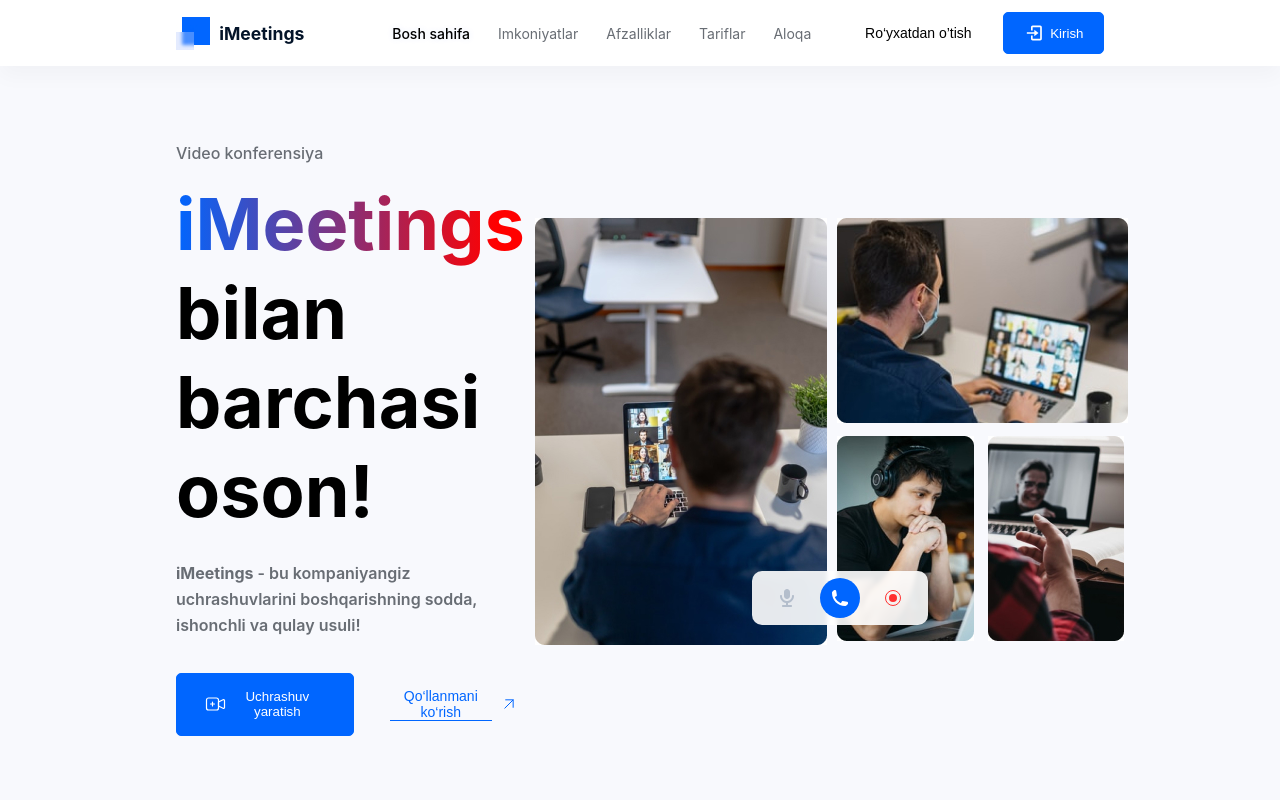
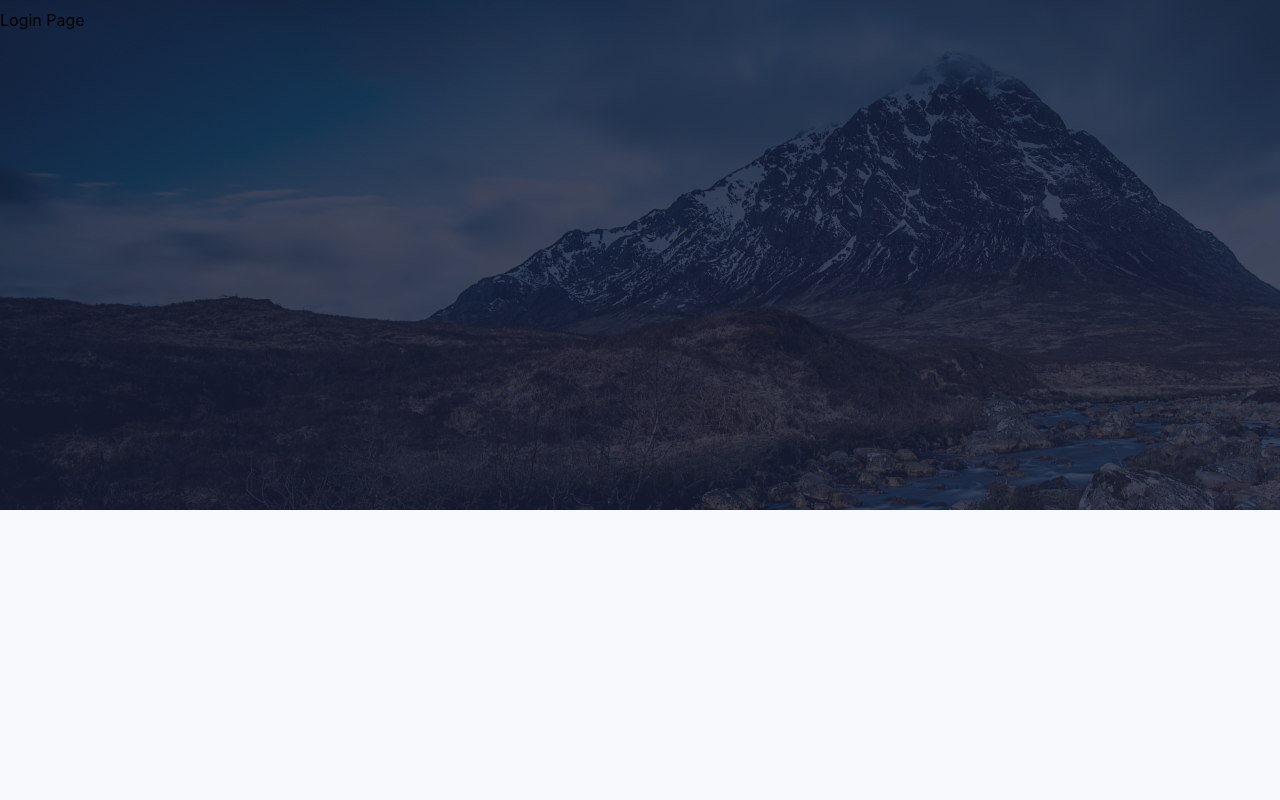
Before and after one commit to Inomjon7777/main-task, a React (Create React App) app: page /login in a window 1280 px wide. Shown: the top 800 px of the page. Built offline with nearby package versions, Linux system fonts and the light colour scheme.

Commit message:
i add react-router-dom

```diff
--- a/package.json
+++ b/package.json
@@ -8,7 +8,7 @@
     "@testing-library/user-event": "^13.5.0",
     "react": "^18.2.0",
     "react-dom": "^18.2.0",
-    "react-router-dom": "^6.4.2",
+    "react-router-dom": "^6.0.0",
     "react-scripts": "5.0.1",
     "web-vitals": "^2.1.4"
   },
--- a/public/index.html
+++ b/public/index.html
@@ -24,7 +24,7 @@
       work correctly both with client-side routing and a non-root public URL.
       Learn how to configure a non-root public URL by running `npm run build`.
     -->
-    <title>React App</title>
+    <title>iMeetings</title>
   </head>
   <body>
     <noscript>You need to enable JavaScript to run this app.</noscript>
--- a/src/app.jsx
+++ b/src/app.jsx
@@ -1,5 +1,4 @@
 import React from "react";
-import { BrowserRouter, Routes, Route } from "react-router-dom";
 
 // Components
 import Nav from "./components/nav/nav";
@@ -9,11 +8,10 @@
 import Tariffs from "./components/tariffs/tariffs";
 import Connection from "./components/connection/connection";
 import Footer from "./components/footer/footer";
-import Login from "./components/login/login";
 
 const App = () => {
   return (
-    <div>
+    <>
       <Nav />
       <Hero />
       <Opportunities />
@@ -21,7 +19,7 @@
       <Tariffs />
       <Connection />
       <Footer />
-    </div>
+    </>
   );
 };
 
--- a/src/components/login/login.jsx
+++ b/src/components/login/login.jsx
@@ -1,6 +1,4 @@
 import React from "react";
-import ReactDOM from "react-dom/client";
-import { BrowserRouter, Routes, Route } from "react-router-dom";
 
 import logo from "../../assets/images/login/logo.jpg";
 import mountain from "../../assets/images/login/mountain.jpg";
@@ -11,10 +9,7 @@
   return (
     <div className="login">
       <div className="container"></div>
-      Lorem ipsum dolor, sit amet consectetur adipisicing elit. Temporibus cimus
-      at officia? Quisquam perferendis harum sunt, iciis a, eius non harum optio
-      officia mollitia perspiciatis enim alias corporis. Aut vel dolorum magnam
-      tempora error voluptate ae quos quasi.
+      Login Page
     </div>
   );
 };
--- a/src/components/nav/nav.jsx
+++ b/src/components/nav/nav.jsx
@@ -1,5 +1,5 @@
 import React from "react";
-import {Link } from "react-router-dom";
+import { Link } from "react-router-dom";
 
 import logo from "../../assets/images/nav/logo.jpg";
 import loginIcon from "../../assets/icons/nav/login-icon.svg";
@@ -23,15 +23,15 @@
         </ul>
       </div>
       <div className="registration">
-        {/* <Link to="/registration"> */}
+        <Link to="/registration">
           <button className="registrationBtn">Ro‘yxatdan o’tish</button>
-        {/* </Link> */}
-        {/* <Link to="/login"> */}
+        </Link>
+        <Link to="/login">
           <button className="accessBtn">
             <img src={loginIcon} alt="Icon not found" />
             Kirish
           </button>
-        {/* </Link> */}
+        </Link>
       </div>
     </div>
   );
--- a/src/components/registration/registration.jsx
+++ b/src/components/registration/registration.jsx
@@ -0,0 +1,7 @@
+import React from "react";
+
+const Registration = () => {
+  return <div>Registration</div>;
+};
+
+export default Registration;
--- a/src/index.jsx
+++ b/src/index.jsx
@@ -1,12 +1,21 @@
 import React from "react";
-import ReactDOM from "react-dom/client";
+import ReactDOM from "react-dom";
+
 import "./assets/styles/index.scss";
 
 import App from "./app";
 
-const root = ReactDOM.createRoot(document.getElementById("root"));
-root.render(
-  <React.StrictMode>
-    <App />
-  </React.StrictMode>
+import { BrowserRouter, Routes, Route } from "react-router-dom";
+import Registration from "./components/registration/registration";
+import Login from "./components/login/login";
+
+ReactDOM.render(
+  <BrowserRouter>
+    <Routes>
+      <Route path="/" element={<App />} />
+      <Route path="/registration" element={<Registration />} />
+      <Route path="/login" element={<Login />} />
+    </Routes>
+  </BrowserRouter>,
+  document.getElementById("root")
 );
```
Also changed, not shown: 1 other file (tests, documents, lock files or other folders).
